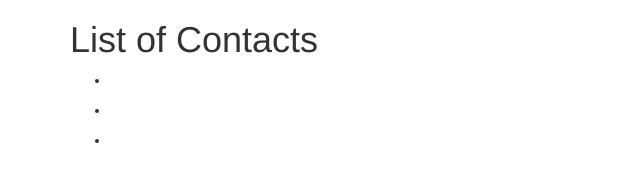
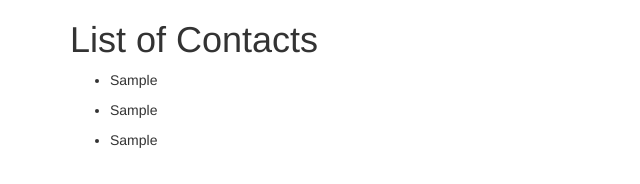
Before and after one commit to WittyCC/address-book, a plain HTML site: page index.html in a window 1280 px wide. Both pictures are taken after typing "Sample", "Sample", "Sample", "Sample", "Sample", "Sample" into the empty fields and a click on the button "Submit!". Shown: the whole page, without its empty margins (0-640 px from the left). Drawn offline with Linux system fonts and the light colour scheme.

Commit message:
Finalize html, styles, and scripts file.

```diff
--- a/css/styles.css
+++ b/css/styles.css
@@ -1,3 +1,7 @@
 #contacts {
   display: none;
 }
+
+.address1, .address2, .address3 {
+  display: none;
+}
--- a/index.html
+++ b/index.html
@@ -50,8 +50,8 @@
             <p><span class="address1"></span></p>
           <li><span class="contact2"></span></li>
             <p><span class="address2"></span></p>
-          <li><span class="contact1"></span></li>
-            <p><span class="address1"></span></p>
+          <li><span class="contact3"></span></li>
+            <p><span class="address3"></span></p>
         </ul>
       </div>
     </div>
--- a/js/scripts.js
+++ b/js/scripts.js
@@ -8,7 +8,25 @@ $(document).ready(function() {
     var contact3Input = $("input#contact3").val();
     var address3Input = $("input#address3").val();
 
+    $('.contact1').text(contact1Input);
+    $('.address1').text(address1Input);
+    $('.contact2').text(contact2Input);
+    $('.address2').text(address2Input);
+    $('.contact3').text(contact3Input);
+    $('.address3').text(address3Input);
+
     $("#contacts").show();
     $("#blanks").hide();
+
+    $('.contact1').click(function() {
+      $('.address1').show();
+    });
+    $('.contact2').click(function() {
+      $('.address2').show();
+    });
+    $('.contact3').click(function() {
+      $('.address3').show();
+    });
+
   });
 });
```
